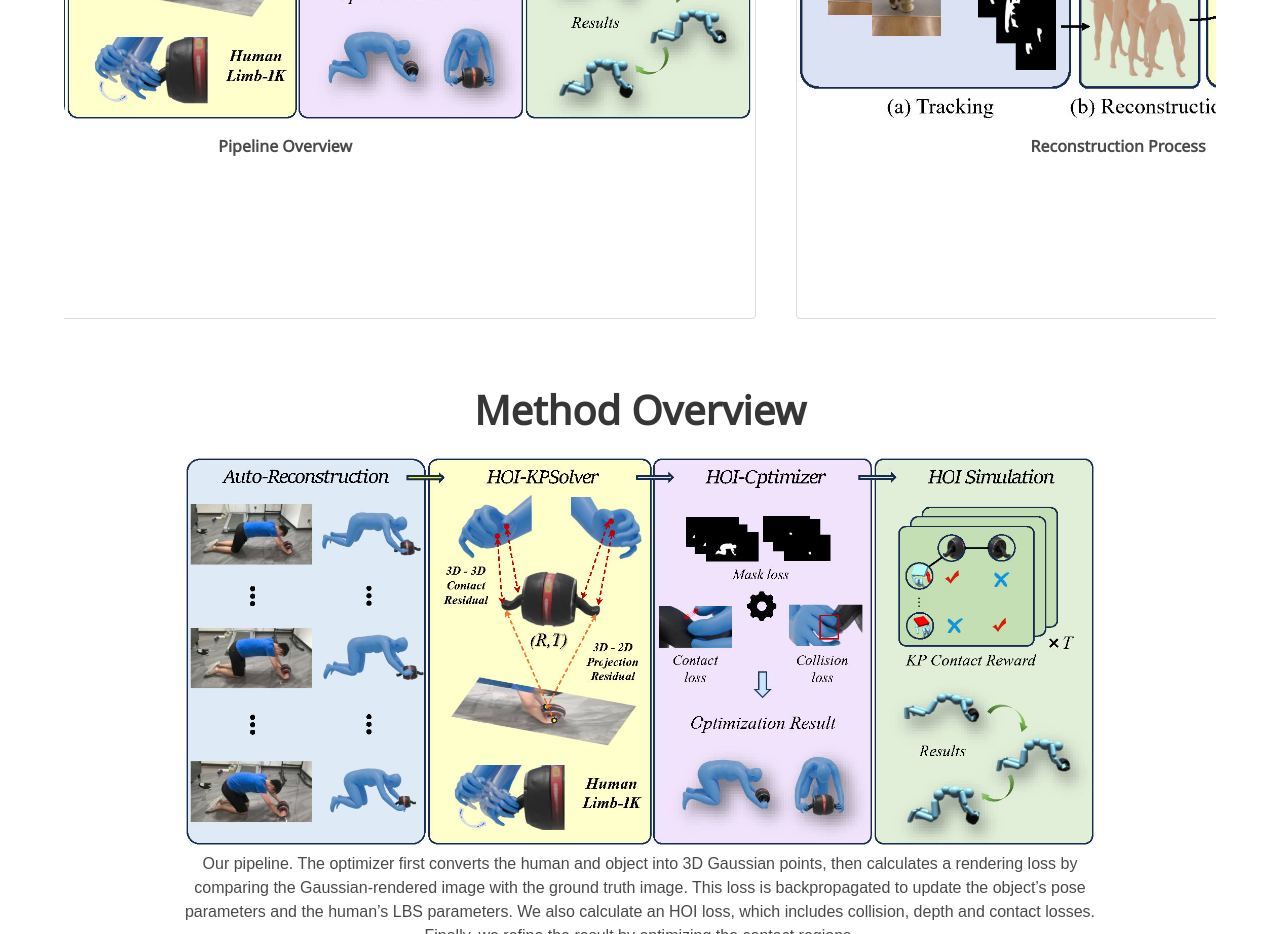
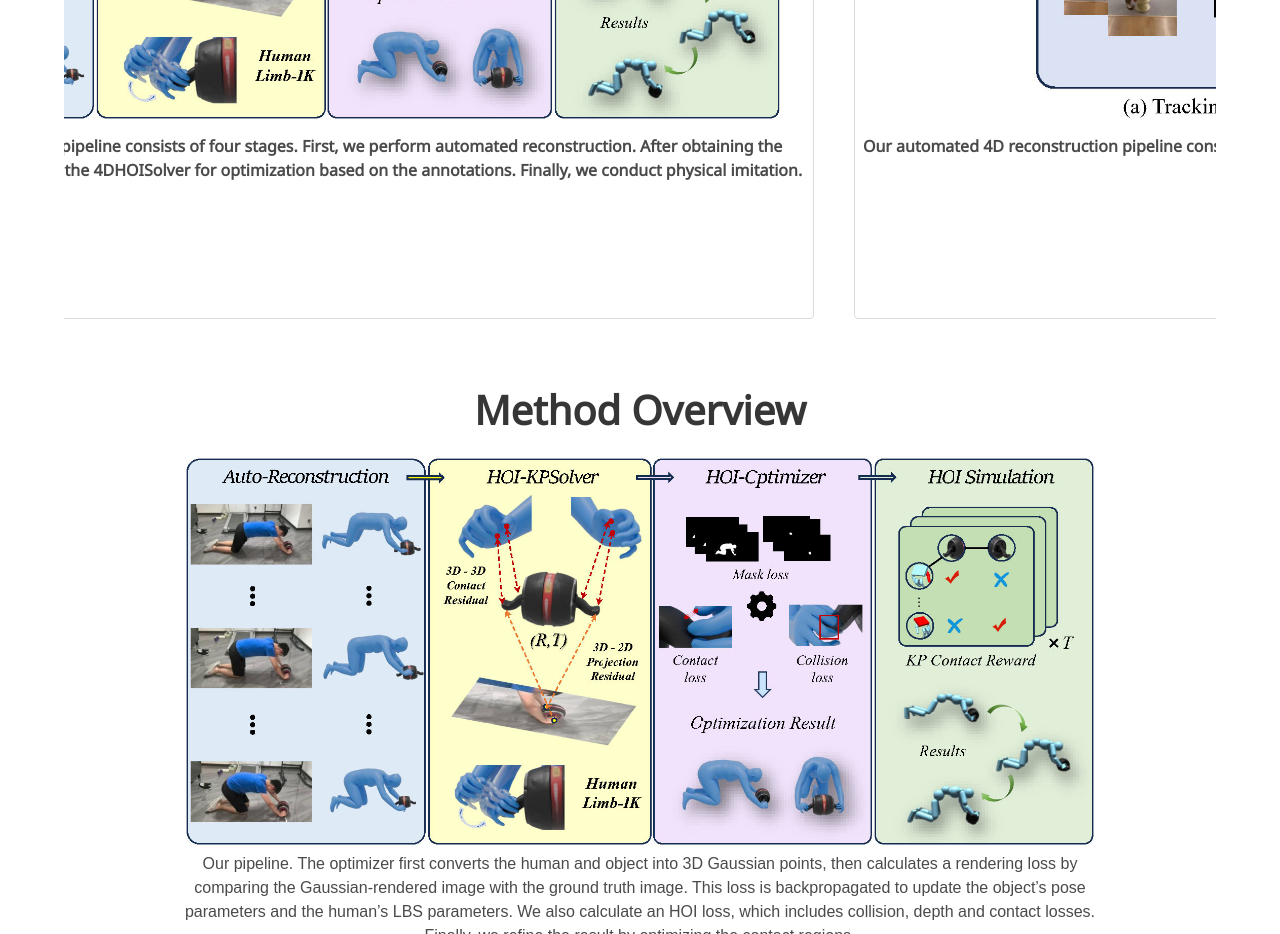
Before and after one commit to wenboran2002/open4dhoi, a plain HTML site: page index.html in a window 1280 px wide. Shown: the part 1680-2614 px from the top of the page. Drawn offline with nearby package versions, Linux system fonts and the light colour scheme; some packages are replaced by stand-ins of ours; a script that the page names is missing; some icons are missing; files whose address does not match are found by name; a web font is replaced by a local one.

Commit message:
Initial commit

```diff
--- a/index.html
+++ b/index.html
@@ -215,28 +215,28 @@
       <div class="scrolling-wrapper-flexbox" id="method-carousel">
         <div class="pdf-card" style="text-align: center; width: auto; margin-right: 20px;">
           <img src="static/images/methods/pipeline.jpg" alt="Pipeline Method" style="height: 400px; object-fit: contain;">
-          <p class="is-size-6 has-text-weight-bold mt-2">Pipeline Overview</p>
+          <p class="is-size-6 has-text-weight-bold mt-2">Pipeline: Our reconstruction pipeline consists of four stages. First, we perform automated reconstruction. After obtaining the reconstructed results, we apply the 4DHOISolver for optimization based on the annotations. Finally, we conduct physical imitation.</p>
         </div>
         <div class="pdf-card" style="text-align: center; width: auto; margin-right: 20px;">
           <img src="static/images/methods/reconstruct.jpg" alt="Reconstruction Method" style="height: 400px; object-fit: contain;">
-          <p class="is-size-6 has-text-weight-bold mt-2">Reconstruction Process</p>
+          <p class="is-size-6 has-text-weight-bold mt-2">Our automated 4D reconstruction pipeline consists of three components: (a) human and object tracking, (b) 3D reconstruction, and (c) spatial alignment.</p>
         </div>
         <div class="pdf-card" style="text-align: center; width: auto; margin-right: 20px;">
           <img src="static/images/methods/app.jpg" alt="Application Method" style="height: 400px; object-fit: contain;">
-          <p class="is-size-6 has-text-weight-bold mt-2">Applications</p>
+          <p class="is-size-6 has-text-weight-bold mt-2">Annotation app: the first row shows the reference video, the second row displays the 3D-Human Joint annotations, and the third row presents the 3D-2D Projection annotations.</p>
         </div>
         <!-- Duplicate for infinite scroll effect -->
         <div class="pdf-card" style="text-align: center; width: auto; margin-right: 20px;">
           <img src="static/images/methods/pipeline.jpg" alt="Pipeline Method" style="height: 400px; object-fit: contain;">
-          <p class="is-size-6 has-text-weight-bold mt-2">Pipeline Overview</p>
+          <p class="is-size-6 has-text-weight-bold mt-2">Pipeline: Our reconstruction pipeline consists of four stages. First, we perform automated reconstruction. After obtaining the reconstructed results, we apply the 4DHOISolver for optimization based on the annotations. Finally, we conduct physical imitation.</p>
         </div>
         <div class="pdf-card" style="text-align: center; width: auto; margin-right: 20px;">
           <img src="static/images/methods/reconstruct.jpg" alt="Reconstruction Method" style="height: 400px; object-fit: contain;">
-          <p class="is-size-6 has-text-weight-bold mt-2">Reconstruction Process</p>
+          <p class="is-size-6 has-text-weight-bold mt-2">Our automated 4D reconstruction pipeline consists of three components: (a) human and object tracking, (b) 3D reconstruction, and (c) spatial alignment.</p>
         </div>
         <div class="pdf-card" style="text-align: center; width: auto; margin-right: 20px;">
           <img src="static/images/methods/app.jpg" alt="Application Method" style="height: 400px; object-fit: contain;">
-          <p class="is-size-6 has-text-weight-bold mt-2">Applications</p>
+          <p class="is-size-6 has-text-weight-bold mt-2">Annotation app: the first row shows the reference video, the second row displays the 3D-Human Joint annotations, and the third row presents the 3D-2D Projection annotations.</p>
         </div>
       </div>
     </div>
```
